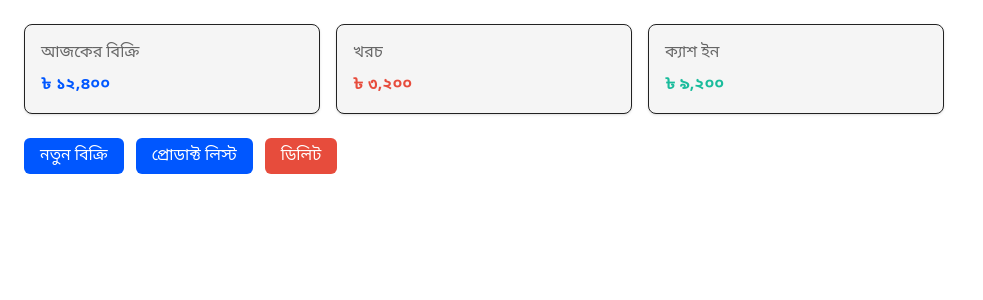
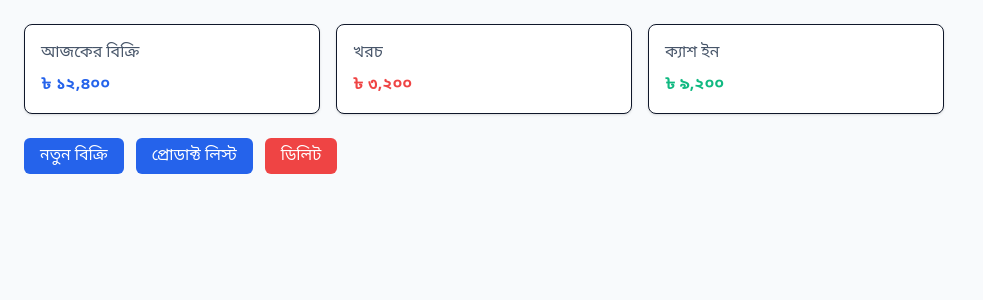
Before and after one commit to zisan-2000/ultra-pos, a Next.js app: page / in a window 1280 px wide. Shown: the top 300 px of the page, without its empty margins (0-983 px from the left). Built offline with nearby package versions, Linux system fonts and the light colour scheme; a web font is replaced by a local one.

Commit message:
applying color plate

```diff
--- a/app/dashboard/cash/page.tsx
+++ b/app/dashboard/cash/page.tsx
@@ -105,7 +105,7 @@ export default async function CashPage({ searchParams }: CashPageProps) {
                     await deleteCashEntry(e.id);
                   }}
                 >
-                  <button className="px-4 py-2 bg-red-600 text-white rounded-lg font-medium hover:bg-red-700 transition-colors">
+                  <button className="px-4 py-2 bg-red-500 text-white rounded-lg font-medium hover:bg-red-600 transition-colors">
                     ডিলিট
                   </button>
                 </form>
--- a/app/dashboard/due/DuePageClient.tsx
+++ b/app/dashboard/due/DuePageClient.tsx
@@ -263,7 +263,7 @@ export default function DuePageClient({
               </div>
               <button
                 type="submit"
-                className="w-full bg-green-600 hover:bg-green-700 text-white font-bold py-4 px-6 rounded-lg text-lg transition-colors"
+                className="w-full bg-blue-600 hover:bg-blue-700 text-white font-bold py-4 px-6 rounded-lg text-lg transition-colors"
               >
                 ✓ গ্রাহক যোগ করুন
               </button>
@@ -319,7 +319,7 @@ export default function DuePageClient({
               <button
                 type="submit"
                 disabled={!paymentForm.customerId || !paymentForm.amount || savingPayment}
-                className="w-full bg-green-600 hover:bg-green-700 disabled:bg-gray-400 text-white font-bold py-4 px-6 rounded-lg text-lg transition-colors"
+                className="w-full bg-emerald-500 hover:bg-emerald-600 disabled:bg-slate-400 text-white font-bold py-4 px-6 rounded-lg text-lg transition-colors"
               >
                 {savingPayment ? "সংরক্ষণ করছে..." : "✓ পেমেন্ট রেকর্ড করুন"}
               </button>
--- a/app/dashboard/expenses/page.tsx
+++ b/app/dashboard/expenses/page.tsx
@@ -97,7 +97,7 @@ export default async function ExpensesPage({
                     await deleteExpense(e.id);
                   }}
                 >
-                  <button className="px-4 py-2 bg-red-600 text-white rounded-lg font-medium hover:bg-red-700 transition-colors">
+                  <button className="px-4 py-2 bg-red-500 text-white rounded-lg font-medium hover:bg-red-600 transition-colors">
                     ডিলিট
                   </button>
                 </form>
--- a/app/dashboard/products/components/ProductsListClient.tsx
+++ b/app/dashboard/products/components/ProductsListClient.tsx
@@ -32,7 +32,7 @@ export default function ProductsListClient({ shops, serverProducts }: any) {
           <ShopSwitcherClient shops={shops} />
           <Link
             href={`/dashboard/products/new?shopId=${shopId}`}
-            className="px-6 py-3 bg-green-600 text-white rounded-lg font-medium hover:bg-green-700 transition-colors"
+            className="px-6 py-3 bg-blue-600 text-white rounded-lg font-medium hover:bg-blue-700 transition-colors"
           >
             ➕ নতুন পণ্য
           </Link>
@@ -65,7 +65,7 @@ export default function ProductsListClient({ shops, serverProducts }: any) {
                 >
                   এডিট
                 </Link>
-                <button className="px-4 py-2 bg-red-600 text-white rounded-lg font-medium hover:bg-red-700 transition-colors">
+                <button className="px-4 py-2 bg-red-500 text-white rounded-lg font-medium hover:bg-red-600 transition-colors">
                   ডিলিট
                 </button>
               </div>
--- a/app/dashboard/reports/components/QuickDateFilter.tsx
+++ b/app/dashboard/reports/components/QuickDateFilter.tsx
@@ -24,7 +24,7 @@ export function QuickDateFilter({ onSelect }: Props) {
           onSelect(format(today), format(today));
         }}
         className={`px-3 py-2 border rounded-lg text-sm font-medium transition-colors ${
-          active === "today" ? "bg-green-600 text-white border-green-600" : "border-gray-300 text-gray-900 hover:bg-gray-100"
+          active === "today" ? "bg-blue-600 text-white border-blue-600" : "border-slate-200 text-slate-900 hover:bg-slate-100"
         }`}
       >
         আজ
@@ -36,7 +36,7 @@ export function QuickDateFilter({ onSelect }: Props) {
           onSelect(format(firstOfMonth), format(today));
         }}
         className={`px-3 py-2 border rounded-lg text-sm font-medium transition-colors ${
-          active === "month" ? "bg-green-600 text-white border-green-600" : "border-gray-300 text-gray-900 hover:bg-gray-100"
+          active === "month" ? "bg-blue-600 text-white border-blue-600" : "border-slate-200 text-slate-900 hover:bg-slate-100"
         }`}
       >
         এই মাস
@@ -48,7 +48,7 @@ export function QuickDateFilter({ onSelect }: Props) {
           onSelect(undefined, undefined);
         }}
         className={`px-3 py-2 border rounded-lg text-sm font-medium transition-colors ${
-          active === "all" ? "bg-green-600 text-white border-green-600" : "border-gray-300 text-gray-900 hover:bg-gray-100"
+          active === "all" ? "bg-blue-600 text-white border-blue-600" : "border-slate-200 text-slate-900 hover:bg-slate-100"
         }`}
       >
         সব সময়
--- a/app/globals.css
+++ b/app/globals.css
@@ -12,45 +12,63 @@
 
 @layer base {
   :root {
-    /* Base background & text */
-    --background: #ffffff;
-    --foreground: #222222;
+    /* ICONIC POS Color Palette - Light Mode */
 
-    /* Primary (Blue) */
-    --primary: #0057ff;
-    --primary-foreground: #ffffff;
+    /* Background & Cards */
+    --background: #F8FAFC;
+    --card: #FFFFFF;
+    --card-foreground: #0F172A;
+    --foreground: #0F172A;
 
-    /* Cards & muted areas */
-    --card: #f5f5f5;
-    --card-foreground: #222222;
+    /* Primary Blue (Trust, Focus, Speed) */
+    --primary: #2563EB;
+    --primary-hover: #1D4ED8;
+    --primary-foreground: #FFFFFF;
 
-    --muted: #f5f5f5;
-    --muted-foreground: #666666;
+    /* Accent Colors */
+    --accent-sky: #0EA5E9;
+    --success: #10B981;
+    --destructive: #EF4444;
+    --warning: #FBBF24;
+    --info: #06B6D4;
+    --highlight: #8B5CF6;
 
-    /* Borders */
-    --border: #e4e4e4;
+    /* Neutral Colors */
+    --header-gray: #F1F5F9;
+    --border: #E2E8F0;
+    --text-medium: #475569;
+    --text-muted: #94A3B8;
 
-    /* Status colors */
-    --success: #1abc9c;
-    --warning: #ff9f43;
-    --destructive: #e74c3c;
+    /* Legacy support */
+    --muted: #F1F5F9;
+    --muted-foreground: #475569;
   }
 
-  /* optional dark mode (will be useful later) */
+  /* Dark Mode - Optional but recommended for night POS counters */
   .dark {
-    --background: #0a0a0a;
-    --foreground: #ffffff;
+    --background: #0F172A;
+    --card: #1E293B;
+    --card-foreground: #F8FAFC;
+    --foreground: #F8FAFC;
 
-    --card: #111111;
-    --card-foreground: #ffffff;
+    --primary: #2563EB;
+    --primary-hover: #1D4ED8;
+    --primary-foreground: #FFFFFF;
 
-    --muted: #1a1a1a;
-    --muted-foreground: #cccccc;
+    --accent-sky: #0EA5E9;
+    --success: #10B981;
+    --destructive: #EF4444;
+    --warning: #FBBF24;
+    --info: #06B6D4;
+    --highlight: #8B5CF6;
 
-    --border: #333333;
+    --header-gray: #334155;
+    --border: #334155;
+    --text-medium: #CBD5E1;
+    --text-muted: #94A3B8;
 
-    --primary: #0057ff;
-    --primary-foreground: #ffffff;
+    --muted: #1E293B;
+    --muted-foreground: #CBD5E1;
   }
 }
 
@@ -109,17 +127,21 @@ p, span, label, button {
   line-height: 1.5;
 }
 
-/* Button Styles */
+/* Button Styles - ICONIC POS Palette */
 .btn-primary {
-  @apply px-6 py-3 bg-green-600 text-white font-medium rounded-lg hover:bg-green-700 transition-colors text-base;
+  @apply px-6 py-3 bg-blue-600 text-white font-medium rounded-lg hover:bg-blue-700 transition-colors text-base;
 }
 
 .btn-secondary {
-  @apply px-6 py-3 bg-gray-200 text-gray-900 font-medium rounded-lg hover:bg-gray-300 transition-colors text-base;
+  @apply px-6 py-3 bg-slate-100 text-slate-900 font-medium rounded-lg hover:bg-slate-200 transition-colors text-base;
 }
 
 .btn-danger {
-  @apply px-6 py-3 bg-red-600 text-white font-medium rounded-lg hover:bg-red-700 transition-colors text-base;
+  @apply px-6 py-3 bg-red-500 text-white font-medium rounded-lg hover:bg-red-600 transition-colors text-base;
+}
+
+.btn-success {
+  @apply px-6 py-3 bg-emerald-500 text-white font-medium rounded-lg hover:bg-emerald-600 transition-colors text-base;
 }
 
 .btn-small {
@@ -128,5 +150,5 @@ p, span, label, button {
 
 /* Card Styles */
 .card {
-  @apply bg-white rounded-lg border border-gray-200 p-6 shadow-sm;
+  @apply bg-white rounded-lg border border-slate-200 p-6 shadow-sm;
 }
--- a/tailwind.config.ts
+++ b/tailwind.config.ts
@@ -13,23 +13,34 @@ const config: Config = {
   theme: {
     extend: {
       colors: {
+        /* Background & Cards */
         background: "var(--background)",
         foreground: "var(--foreground)",
-
-        primary: "var(--primary)",
-        "primary-foreground": "var(--primary-foreground)",
-
         card: "var(--card)",
         "card-foreground": "var(--card-foreground)",
 
+        /* Primary Blue */
+        primary: "var(--primary)",
+        "primary-hover": "var(--primary-hover)",
+        "primary-foreground": "var(--primary-foreground)",
+
+        /* Accent Colors */
+        "accent-sky": "var(--accent-sky)",
+        success: "var(--success)",
+        destructive: "var(--destructive)",
+        warning: "var(--warning)",
+        info: "var(--info)",
+        highlight: "var(--highlight)",
+
+        /* Neutral Colors */
+        "header-gray": "var(--header-gray)",
+        border: "var(--border)",
+        "text-medium": "var(--text-medium)",
+        "text-muted": "var(--text-muted)",
+
+        /* Legacy support */
         muted: "var(--muted)",
         "muted-foreground": "var(--muted-foreground)",
-
-        border: "var(--border)",
-
-        success: "var(--success)",
-        warning: "var(--warning)",
-        destructive: "var(--destructive)",
       },
     },
   },
```
Also changed, not shown: app/dashboard/page.tsx (+5 -5 lines), app/dashboard/sales/PosPageClient.tsx (+17 -17 lines), app/dashboard/shops/[id]/page.tsx (+5 -5 lines), app/dashboard/shops/new/page.tsx (+5 -5 lines), app/dashboard/shops/page.tsx (+4 -4 lines).
